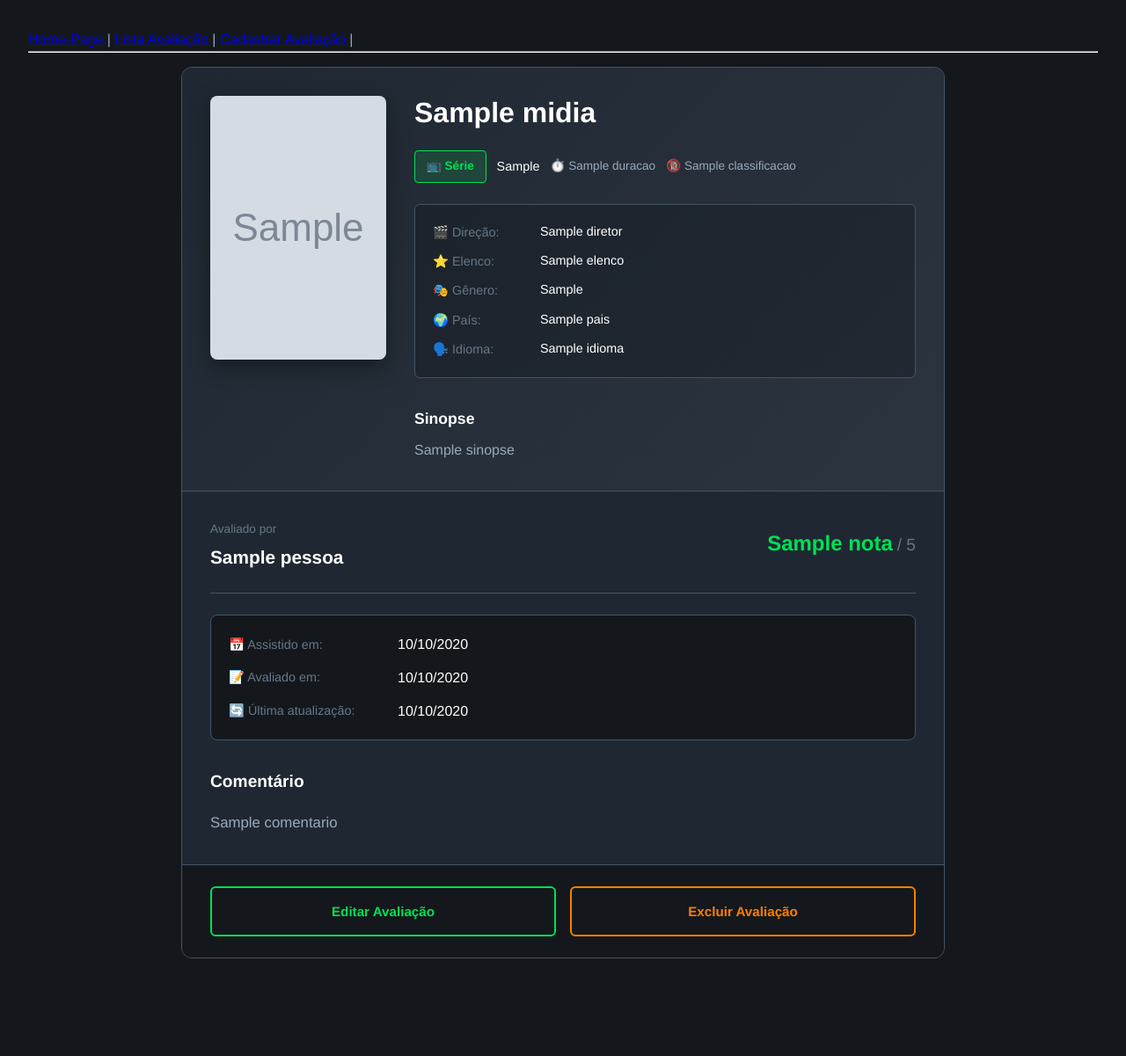
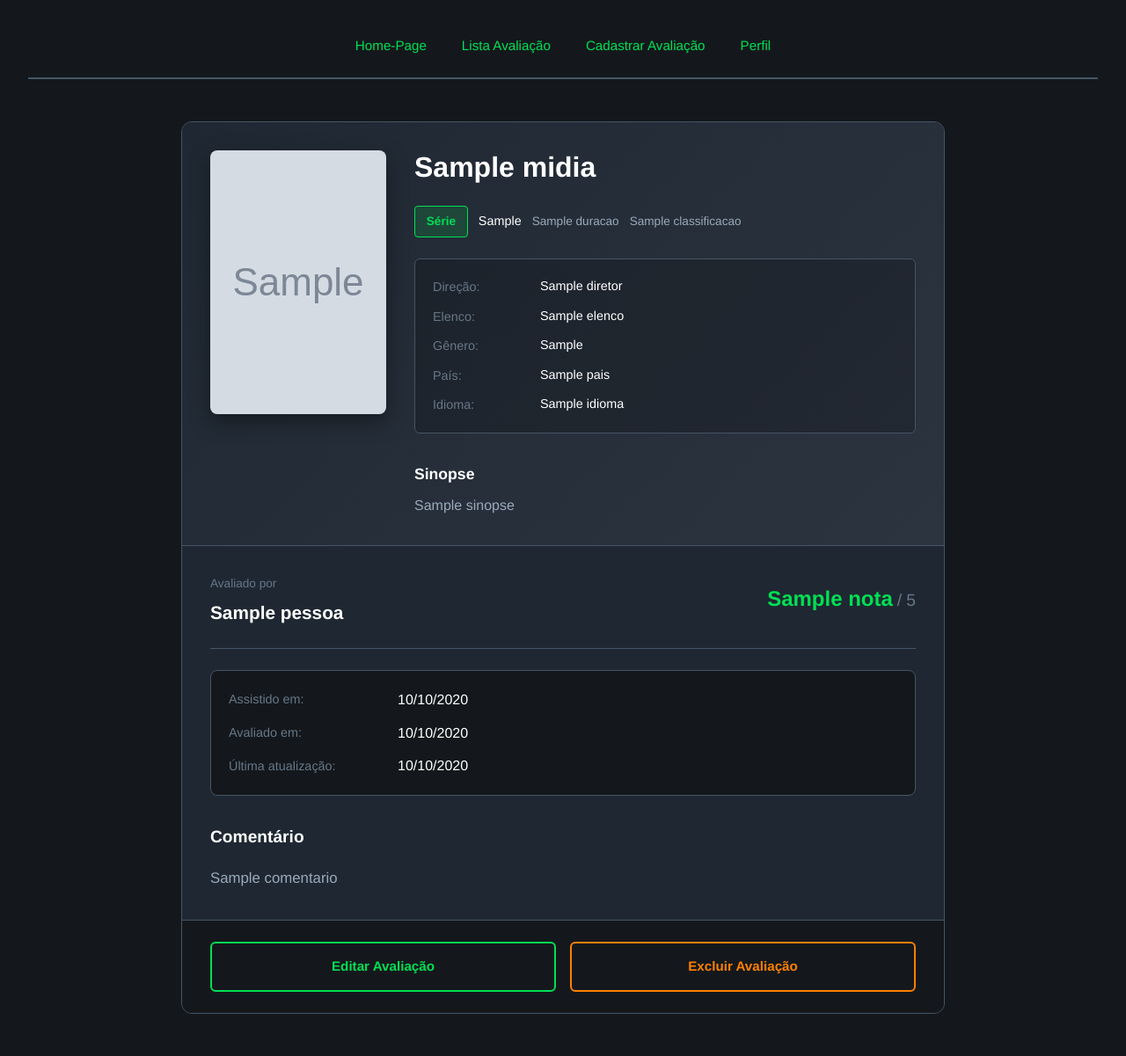
Before and after one commit to LuisaSilveira/inf1407-Projeto1-FakeLetterboxd, a Django app: template projeto-letterboxd/NossoProjeto/main/templates/main/detalheAvaliacao.html in a window 1280 px wide. Shown: the whole page at 88% size. Before the commit the page ends 1090 px from the top, so only its background shows below. Run offline with Django 5.2, Linux system fonts and the light colour scheme; the template is opened without the code that fills it: most values are stand-ins (such as "Sample title", 1, 10 or a date in 2020); grey boxes marked "Sample" are stand-in pictures.

Commit message:
melhorando a navbar

```diff
--- /dev/null
+++ b/projeto-letterboxd/NossoProjeto/main/static/main/css/navbar.css
@@ -0,0 +1,44 @@
+/* Links de Navegação */
+.navbar-links {
+    display: flex;
+    gap: 0.5rem;
+    flex-wrap: wrap;
+    justify-content: center;
+    align-items: center;
+    margin-bottom: 2rem;
+    padding-bottom: 1rem;
+    border-bottom: 2px solid #456;
+}
+
+.navbar-links a {
+    color: #00e054;
+    text-decoration: none;
+    font-size: 0.95rem;
+    font-weight: 500;
+    padding: 0.5rem 1rem;
+    border-radius: 4px;
+    transition: all 0.2s ease;
+    display: inline-block;
+}
+
+.navbar-links a:hover {
+    background: rgba(0, 224, 84, 0.1);
+    color: #00ff5e;
+    transform: translateY(-1px);
+}
+
+.navbar-links a:active {
+    color: #00e054;
+}
+
+/* Responsivo */
+@media (max-width: 768px) {
+    .navbar-links {
+        gap: 0.25rem;
+    }
+
+    .navbar-links a {
+        font-size: 0.85rem;
+        padding: 0.4rem 0.8rem;
+    }
+}
--- a/projeto-letterboxd/NossoProjeto/main/templates/main/atualizaAvaliacao.html
+++ b/projeto-letterboxd/NossoProjeto/main/templates/main/atualizaAvaliacao.html
@@ -6,6 +6,7 @@
     <meta name="viewport" content="width=device-width, initial-scale=1.0">
     <title>Atualiza Avaliação</title>
     <link rel="stylesheet" href="{% static 'main/css/formsAvaliacao.css' %}">
+    <link rel="stylesheet" href="{% static 'main/css/navbar.css' %}">
 </head>
 <body>
     <div class="container">
--- a/projeto-letterboxd/NossoProjeto/main/templates/main/criaAvaliacao.html
+++ b/projeto-letterboxd/NossoProjeto/main/templates/main/criaAvaliacao.html
@@ -6,6 +6,7 @@
     <meta name="viewport" content="width=device-width, initial-scale=1.0">
     <title>Nova Avaliação</title>
     <link rel="stylesheet" href="{% static 'main/css/formsAvaliacao.css' %}">
+     <link rel="stylesheet" href="{% static 'main/css/navbar.css' %}">
 
 </head>
 <body>
--- a/projeto-letterboxd/NossoProjeto/main/templates/main/detalheAvaliacao.html
+++ b/projeto-letterboxd/NossoProjeto/main/templates/main/detalheAvaliacao.html
@@ -6,6 +6,7 @@
     <meta name="viewport" content="width=device-width, initial-scale=1.0">
     <title>{{ avaliacao.midia.titulo }} - Avaliação</title>
     <link rel="stylesheet" href="{% static 'main/css/detalheAvaliacao.css' %}">
+     <link rel="stylesheet" href="{% static 'main/css/navbar.css' %}">
 </head>
 <body>
     {% include 'main/links.html' %}
@@ -30,16 +31,16 @@
 
                     <div class="meta-info">
                         <span class="tipo-badge">
-                            {% if avaliacao.midia.tipo == 'filme' %}🎬 Filme{% else %}📺 Série{% endif %}
+                            {% if avaliacao.midia.tipo == 'filme' %} Filme{% else %} Série{% endif %}
                         </span>
                         <span class="ano">{{ avaliacao.midia.ano_lancamento }}</span>
 
                         {% if avaliacao.midia.duracao %}
-                            <span class="duracao">⏱️ {{ avaliacao.midia.duracao }}</span>
+                            <span class="duracao"> {{ avaliacao.midia.duracao }}</span>
                         {% endif %}
 
                         {% if avaliacao.midia.classificacao and avaliacao.midia.classificacao != 'N/A' %}
-                            <span class="classificacao">🔞 {{ avaliacao.midia.classificacao }}</span>
+                            <span class="classificacao"> {{ avaliacao.midia.classificacao }}</span>
                         {% endif %}
                     </div>
 
@@ -47,40 +48,40 @@
                     <div class="info-extras">
                         {% if avaliacao.midia.diretor and avaliacao.midia.diretor != 'N/A' %}
                             <div class="info-item">
-                                <span class="info-label">🎬 Direção:</span>
+                                <span class="info-label">Direção:</span>
                                 <span class="info-valor">{{ avaliacao.midia.diretor }}</span>
                             </div>
                         {% endif %}
 
                         {% if avaliacao.midia.elenco and avaliacao.midia.elenco != 'N/A' %}
                             <div class="info-item">
-                                <span class="info-label">⭐ Elenco:</span>
+                                <span class="info-label">Elenco:</span>
                                 <span class="info-valor">{{ avaliacao.midia.elenco }}</span>
                             </div>
                         {% endif %}
 
                         <div class="info-item">
-                            <span class="info-label">🎭 Gênero:</span>
+                            <span class="info-label">Gênero:</span>
                             <span class="info-valor">{{ avaliacao.midia.get_generos_display }}</span>
                         </div>
 
                         {% if avaliacao.midia.pais and avaliacao.midia.pais != 'N/A' %}
                             <div class="info-item">
-                                <span class="info-label">🌍 País:</span>
+                                <span class="info-label">País:</span>
                                 <span class="info-valor">{{ avaliacao.midia.pais }}</span>
                             </div>
                         {% endif %}
 
                         {% if avaliacao.midia.idioma and avaliacao.midia.idioma != 'N/A' %}
                             <div class="info-item">
-                                <span class="info-label">🗣️ Idioma:</span>
+                                <span class="info-label">Idioma:</span>
                                 <span class="info-valor">{{ avaliacao.midia.idioma }}</span>
                             </div>
                         {% endif %}
 
                         {% if avaliacao.midia.tipo == 'serie' and avaliacao.midia.num_temporadas %}
                             <div class="info-item">
-                                <span class="info-label">📺 Temporadas:</span>
+                                <span class="info-label">Temporadas:</span>
                                 <span class="info-valor">{{ avaliacao.midia.num_temporadas }}</span>
                             </div>
                         {% endif %}
@@ -111,19 +112,19 @@
                 <div class="datas-info">
                     {% if avaliacao.assistido_em %}
                         <div class="data-item">
-                            <span class="data-label">📅 Assistido em:</span>
+                            <span class="data-label">Assistido em:</span>
                             <span class="data-valor">{{ avaliacao.assistido_em|date:"d/m/Y" }}</span>
                         </div>
                     {% endif %}
 
                     <div class="data-item">
-                        <span class="data-label">📝 Avaliado em:</span>
+                        <span class="data-label">Avaliado em:</span>
                         <span class="data-valor">{{ avaliacao.dt_avaliacao|date:"d/m/Y" }}</span>
                     </div>
 
                     {% if avaliacao.dt_atualizacao != avaliacao.dt_avaliacao %}
                         <div class="data-item">
-                            <span class="data-label">🔄 Última atualização:</span>
+                            <span class="data-label">Última atualização:</span>
                             <span class="data-valor">{{ avaliacao.dt_atualizacao|date:"d/m/Y" }}</span>
                         </div>
                     {% endif %}
--- a/projeto-letterboxd/NossoProjeto/main/templates/main/links.html
+++ b/projeto-letterboxd/NossoProjeto/main/templates/main/links.html
@@ -1,10 +1,6 @@
-<a href="/">
-    Home-Page
-</a> |
-<a href="{% url 'main:lista-avaliacao' %}">
-    Lista Avaliação
-</a> |
-<a href="{% url 'main:cria-avaliacao' %}">
-    Cadastrar Avaliação
-</a> |
-<hr>
+<nav class="navbar-links">
+    <a href="/">Home-Page</a>
+    <a href="{% url 'main:lista-avaliacao' %}">Lista Avaliação</a>
+    <a href="{% url 'main:cria-avaliacao' %}">Cadastrar Avaliação</a>
+    <a href="{% url 'accounts:perfil' %}">Perfil</a>
+</nav>
```
Also changed, not shown: projeto-letterboxd/NossoProjeto/main/templates/main/listaAvaliacao.html (+4 -3 lines).
